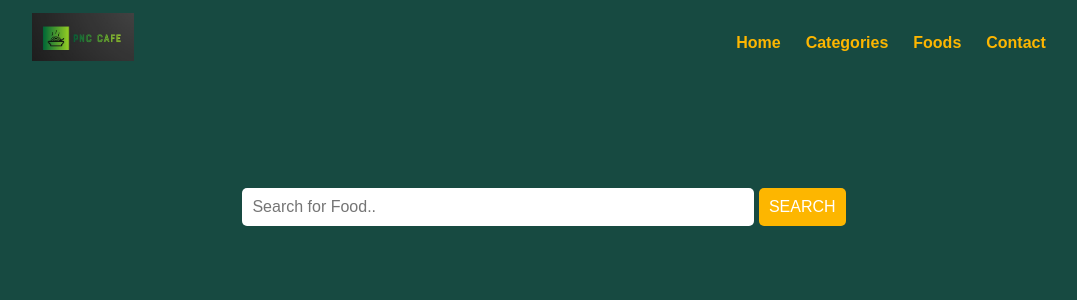
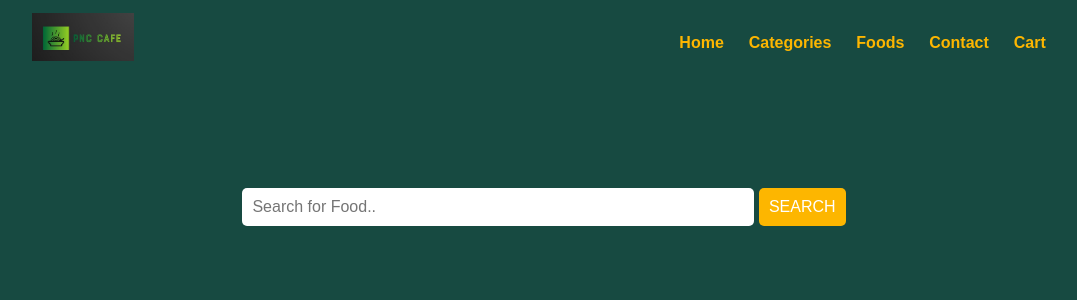
Before and after one commit to MaryM-C/Food-Cafe, a PHP site: page /food-order/ in a window 1280 px wide. Shown: the top 300 px of the page, without its empty margins (96-1173 px from the left). Run offline with PHP 8.4, Linux system fonts and the light colour scheme; data comes from the database, SQL or seed files in the repository.

Commit message:
Update menu.php

```diff
--- a/food-order/partials-front/menu.php
+++ b/food-order/partials-front/menu.php
@@ -35,6 +35,9 @@
                     <li>
                         <a href="#">Contact</a>
                     </li>
+                    <li>
+                        <a href="<?php echo SITEURL; ?>cart.php">Cart</a>
+                    </li>
                 </ul>
             </div>
 
```
